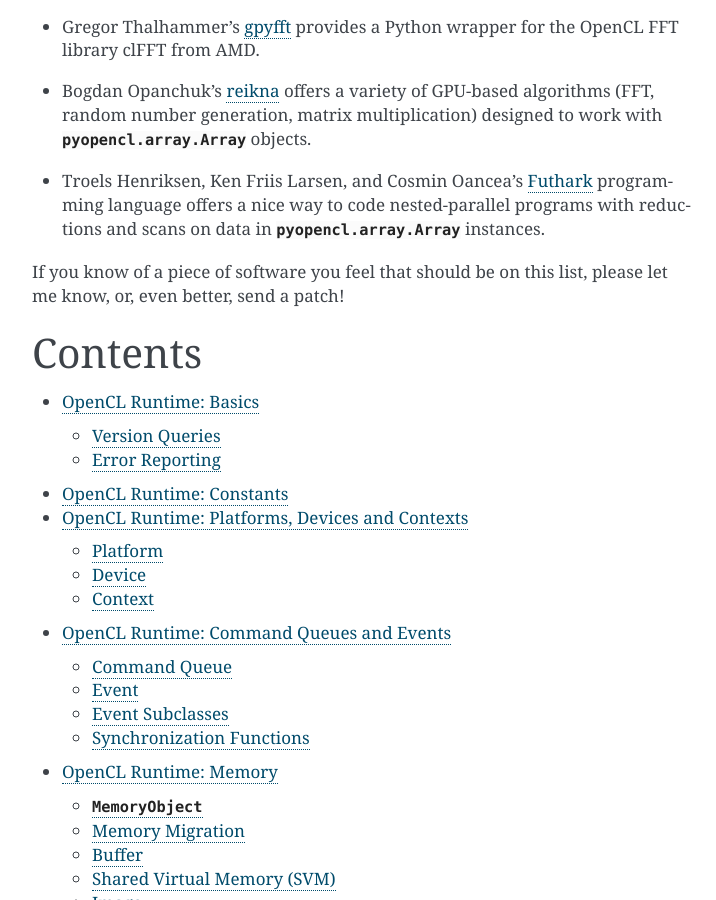
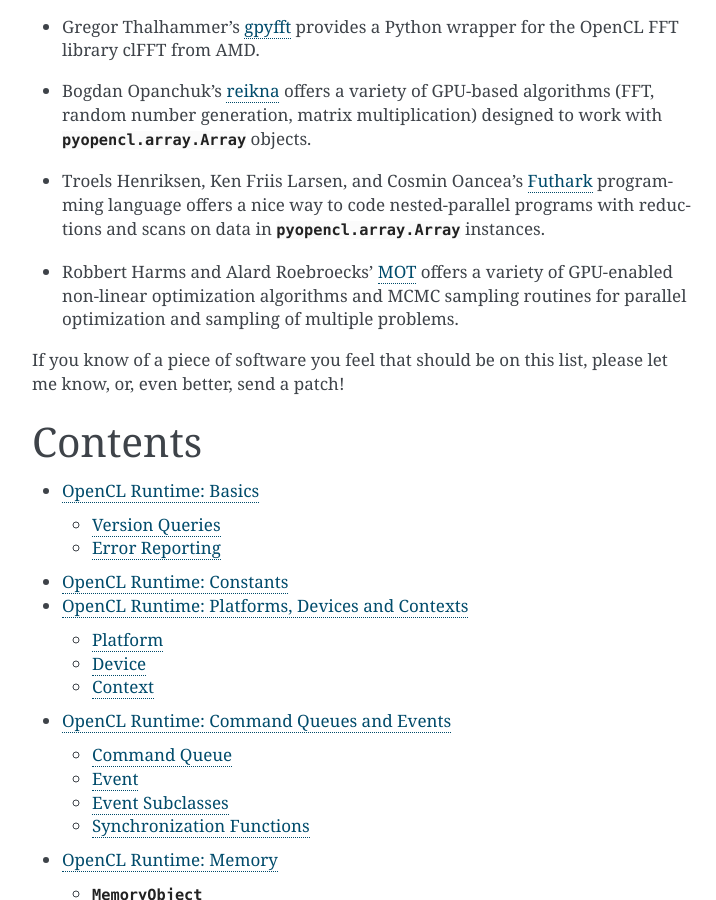
Before and after one commit to inducer/pyopencl, a Sphinx documentation site: the page built from doc/index.rst, in a window 1280 px wide and 900 px high, scrolled down 1344 px. Shown: the whole window, without its empty margins (388-1104 px from the left). Built offline with Sphinx 7.4.7, drawn with Linux system fonts in a browser that asks for light colours.

Commit message:
Adds the Multi-threaded Optimization Toolbox
Adds MOT to the list of software that builds on the PyOpenCL library.

```diff
--- a/doc/index.rst
+++ b/doc/index.rst
@@ -87,6 +87,10 @@ Software that works with or enhances PyOpenCL
   nested-parallel programs with reductions and scans on data in
   :class:`pyopencl.array.Array` instances.
 
+* Robbert Harms and Alard Roebroecks' `MOT
+  <https://github.com/cbclab/MOT>`_ offers a variety of GPU-enabled non-linear optimization algorithms
+  and MCMC sampling routines for parallel optimization and sampling of multiple problems.
+
 If you know of a piece of software you feel that should be on this list, please
 let me know, or, even better, send a patch!
 
```
